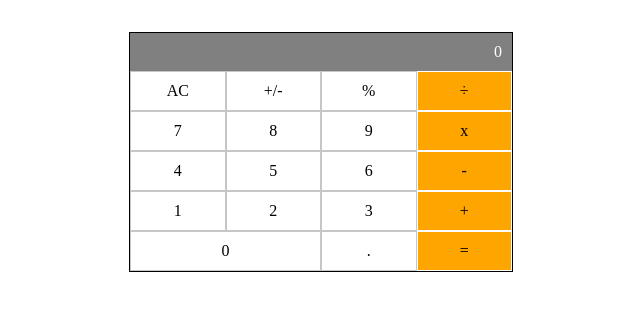
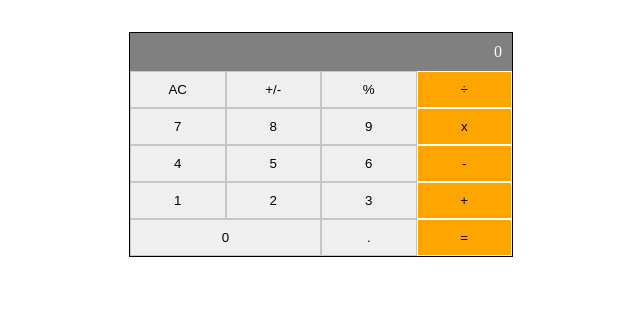
Before and after one commit to HtetWaiYan7191/math-magicians, a React (Create React App) app: page /calculator in a window 1280 px wide. Shown: the top 310 px of the page, without its empty margins (319-959 px from the left). Built offline with nearby package versions, Linux system fonts and the light colour scheme.

Commit message:
Change div to button for html event handler

```diff
--- a/src/components/Buttons.js
+++ b/src/components/Buttons.js
@@ -4,11 +4,11 @@ import PropTypes from 'prop-types';
 
 const Buttons = ({ number }) => {
   if (number === '\u00F7' || number === 'x' || number === '-' || number === '+' || number === '=') {
-    return <div className="input-button orange">{number}</div>;
+    return <button type="button" className="input-button orange">{number}</button>;
   } if (number === '0') {
-    return <div className="input-button zero">{number}</div>;
+    return <button type="button" className="input-button zero">{number}</button>;
   }
-  return <div className="input-button">{number}</div>;
+  return <button type="button" className="input-button">{number}</button>;
 };
 
 Buttons.propTypes = {
```
